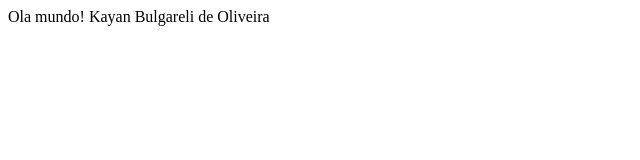
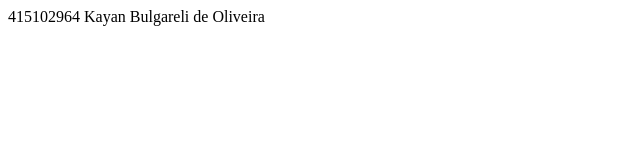
Before and after one commit to KayanBulgareli/Aula2409, a plain HTML site: page index.html in a window 1280 px wide. Shown: the full height of the page, 0-640 px from the left. Drawn offline with Linux system fonts and the light colour scheme.

Commit message:
Inserção do RA
Inserção do RA

```diff
--- a/index.html
+++ b/index.html
@@ -5,7 +5,7 @@
 <title>Projeto Novo</title>
 </head>
 <body>
-Ola mundo!
+415102964
 Kayan Bulgareli de Oliveira
   </body>
 </html>
```
